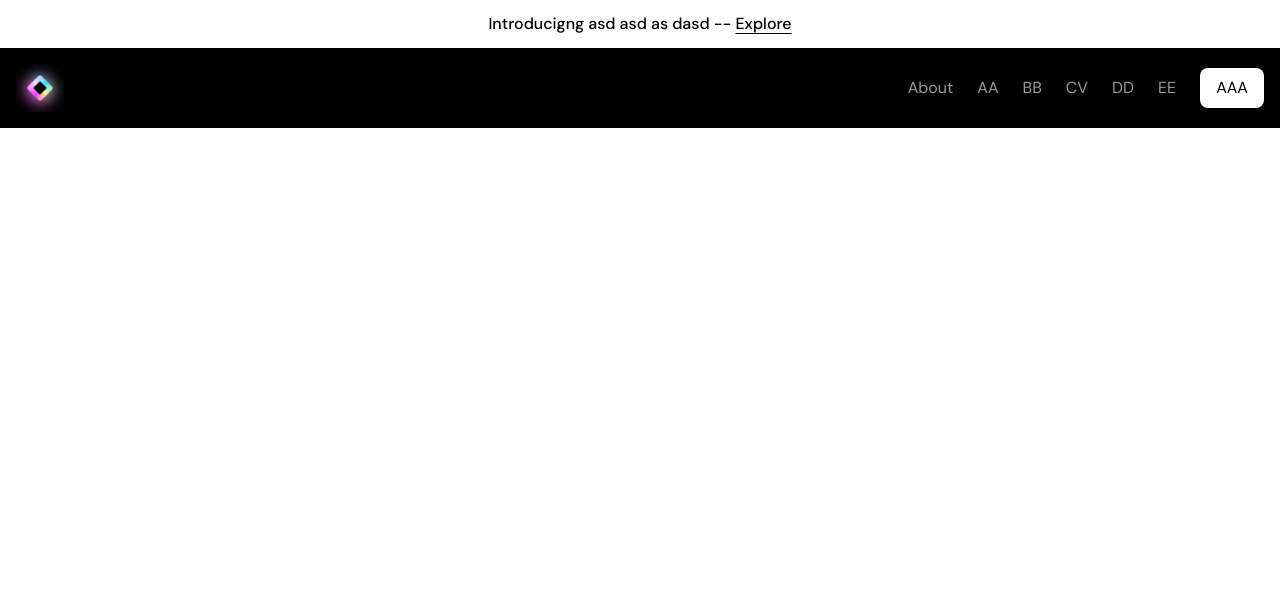
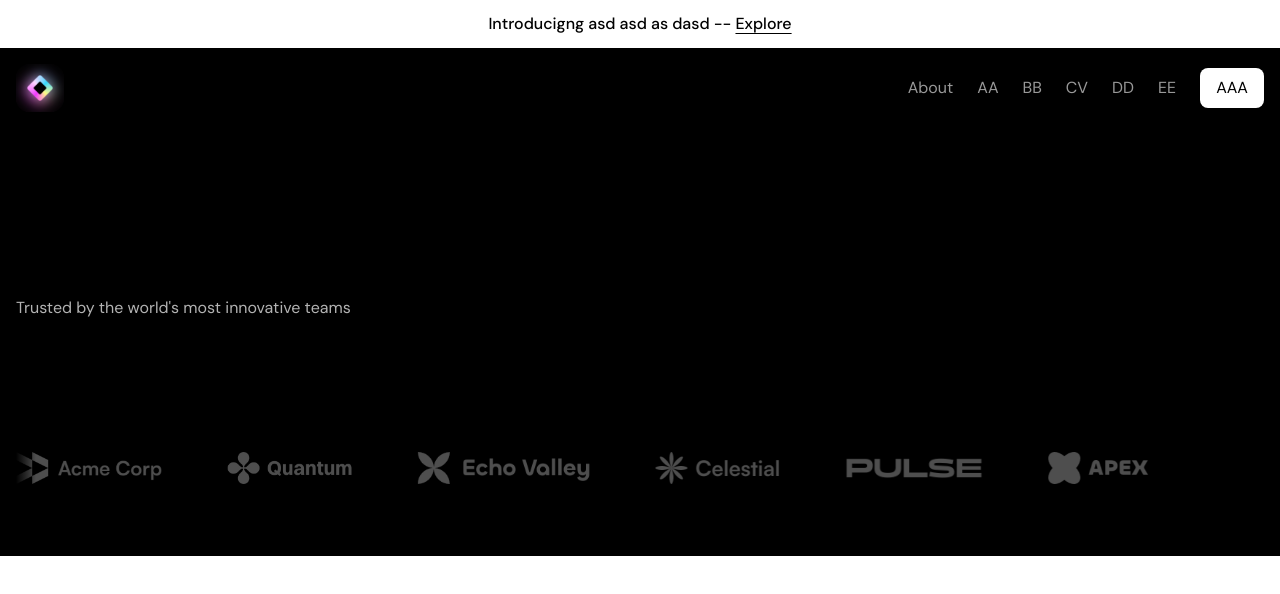
Before and after one commit to Grdgyyr/equentium-website, a Next.js app: page / in a window 1280 px wide. Shown: the top 594 px of the page. Built offline with nearby package versions, Linux system fonts and the light colour scheme.

Commit message:
Implement LogoTicker component with image carousel and styling

```diff
--- a/src/components/LogoTicker.tsx
+++ b/src/components/LogoTicker.tsx
@@ -1,3 +1,5 @@
+'use client';
+import Image from "next/image";
 import acmeLogo from "../assets/images/acme.png";
 import quantumLogo from "../assets/images/quantum.png";
 import echoLogo from "../assets/images/echo.png";
@@ -15,5 +17,24 @@
 ];
 
 export const LogoTicker = () => {
-  return null;
-};
+  return (
+    <div className="bg-black text-white py-[72px]">
+      <div className="container">
+        <h2 className="text xl text center text-white/70 py-[72px] sm:py-24">
+        Trusted by the world's most innovative teams
+        </h2>
+        <div className="overflow-hidden mt-9 before:content-[''] after:content-[''] before:absolute after:absolute before:h-full after:h-full before:w-5 after:w-5 relative after:right-0 before:left-0 before-top-0 after:top-0 before:bg-[linear-gradient(to_right,#000,rgb(0,0,0,0))] after:bg-[linear-gradient(to_left,#000,rgb(0,0,0,0))]" >
+          <div className="flex gap-16">
+            {images.map(({ src, alt }) => (
+              <Image
+              key={alt}
+              src={src}
+              alt={alt}
+              className="flex-none h-8 w-auto" />
+            ))}
+          </div>
+        </div>
+      </div>
+    </div>
+);
+}
```
